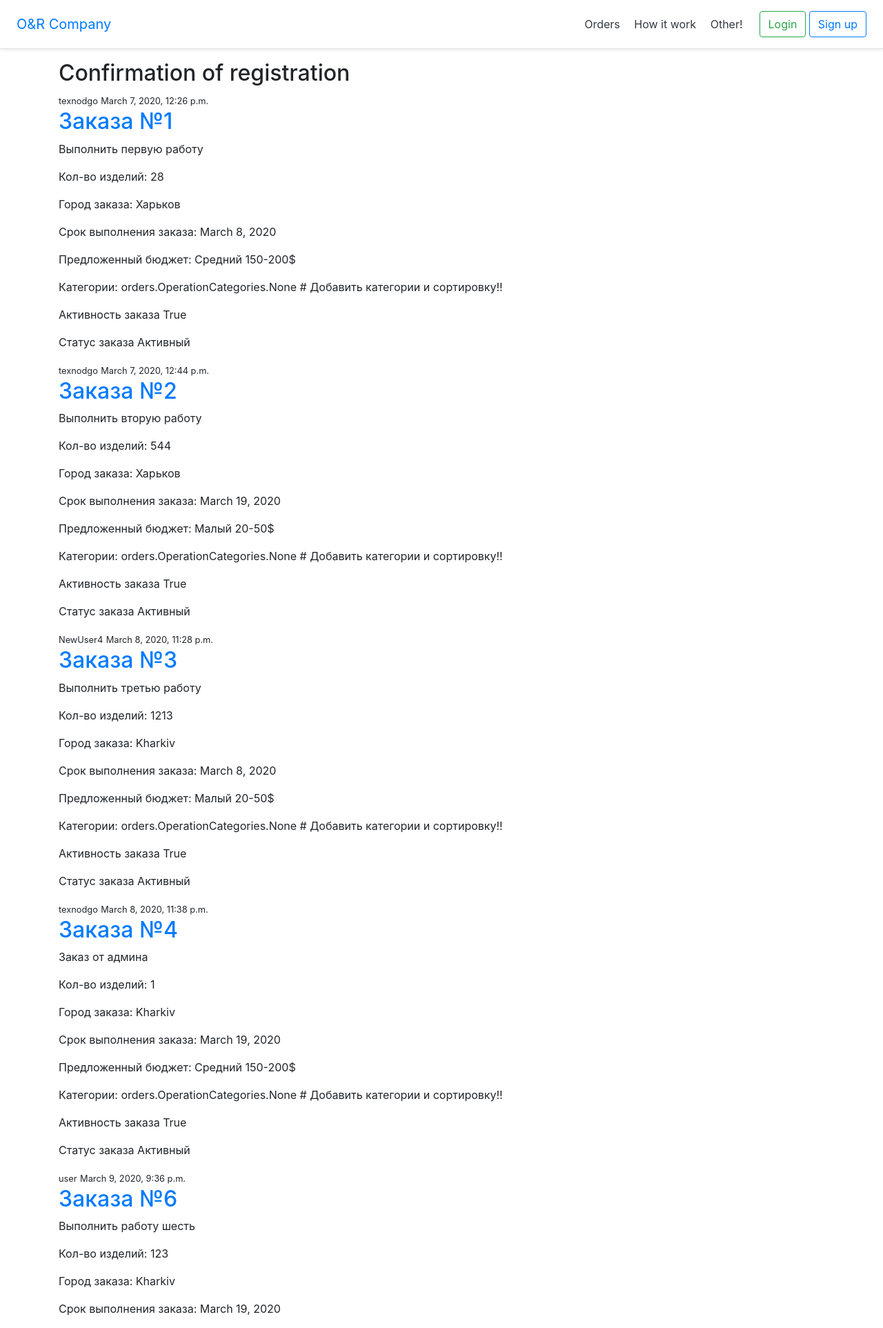
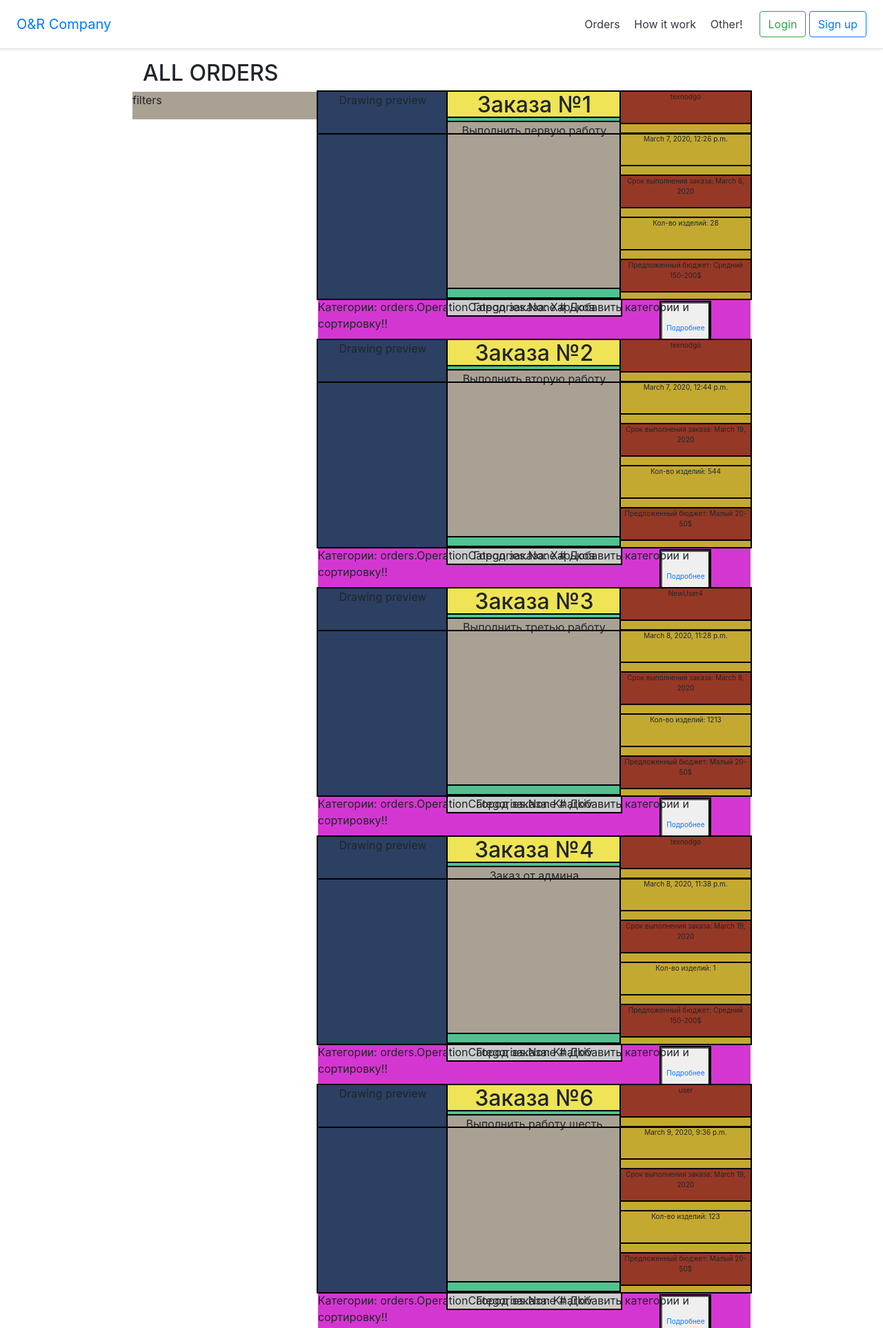
Before and after one commit to TexnoDgo/ORP, a Django app: page /orders/ in a window 1280 px wide. Shown: the top 1925 px of the page at 69% size. Run offline with Django 3.2, Linux system fonts and the light colour scheme; data comes from the database, SQL or seed files in the repository; both versions use the stored data as it was after the commit; some libraries are stand-ins or nearby versions.

Commit message:
html css

```diff
--- a/ORP_site/OR/orders/static/orders/style.css
+++ b/ORP_site/OR/orders/static/orders/style.css
@@ -61,3 +61,121 @@ body {
     width: 95%;
     font-size: 10px;
 }
+
+.page {
+    width: 70%;
+    position: absolute;
+    left: 15%;
+}
+
+.orders-filter {
+    background: #aaa195;
+    width: 30%;
+    float: left;
+}
+
+.orders-views {
+    background: #eee455;
+    width: 70%;
+    float: left;
+}
+
+.order-view {
+    background: #d437d1;
+    height: 360px;
+}
+
+.osnova {
+    background: #ccc666;
+    float: right;
+    width: 100%;
+    outline: 2px solid #000;
+}
+
+.draw-pre {
+    background: #2b4063;
+    width: 30%;
+    height: 300px;
+    float: left;
+    text-align: center;
+    outline: 2px solid #000;
+}
+
+.tit-des-city {
+    background: #4fc290;
+    width: 40%;
+    height: 300px;
+    float: left;
+    text-align: center;
+    outline: 2px solid #000;
+}
+
+.titile {
+    background: #eee455;
+    height:12%;
+    outline: 2px solid #000;
+}
+
+.description {
+    background: #aaa195;
+    outline: 2px solid #000;
+    height:80%;
+}
+
+.city {
+    background: #cccccc;
+    height:8%;
+    outline: 2px solid #000;
+}
+
+.other-pole {
+    background: #c4a931;
+    width: 30%;
+    height: 300px;
+    float: left;
+    text-align: center;
+    outline: 2px solid #000;
+    font-size: 10px;
+}
+
+.author {
+    height:15%;
+    background: #963826;
+    outline: 2px solid #000;
+}
+
+.date_create {
+    height:15%;
+    outline: 2px solid #000;
+}
+
+.lead_time {
+    height:15%;
+    background: #963826;
+    outline: 2px solid #000;
+}
+
+.amount {
+    height:15%;
+    outline: 2px solid #000;
+}
+
+.proposed_budget {
+    height:15%;
+    background: #963826;
+    outline: 2px solid #000;
+}
+
+.or-btn {
+    height:25%;
+    outline: 2px solid #000;
+}
+
+.category {
+    background: #963826;
+    height:60px;
+    width: 100%;
+    object-position: bottom;
+    margin-bottom: 20px;
+    outline: 2px solid #000;
+}
--- a/ORP_site/OR/orders/templates/orders/all_orders.html
+++ b/ORP_site/OR/orders/templates/orders/all_orders.html
@@ -1,10 +1,13 @@
 {% extends "HomePage/base.html" %}
 {% load i18n %}
 {% block title %}{% trans "All Orders" %}{% endblock %}
+{% load static %}
 
 {% block content %}
+    <link rel="stylesheet" href="{% static 'orders/style.css' %}">
+    <div class="page">
         <div class="container">
-        <h2>{% trans "Confirmation of registration" %}</h2>
+            <h2>{% trans "ALL ORDERS" %}</h2>
             {% if messages %}
                 {% for message in messages %}
                     <div class="alert alert-{{ message.tags }}">
@@ -13,19 +16,35 @@
                 {% endfor %}
             {% endif %}
         </div>
+        <div class="orders-filter">
+            <p>filters</p>
+        </div>
+        <div class="orders-views">
         {% for order in all_orders %}
-        <div class="container">
-            <small>{{ order.author }}</small>
-            <small>{{ order.date_create }}</small>
-            <h2><a href="{{order.id}}">{{ order.title }}</a></h2>
-            <p>{{ order.description }}</p>
-            <p>{% trans "Кол-во изделий: " %} {{ order.amount }}</p>
-            <p>{% trans "Город заказа: "%} {{ order.city }}</p>
-            <p>{% trans "Срок выполнения заказа: "%} {{ order.lead_time }}</p>
-            <p>{% trans "Предложенный бюджет: " %} {{ order.proposed_budget }}</p>
+            <div class="order-view">
+                <div class="osnova">
+                    <div class="draw-pre">
+                        <p>Drawing preview</p>
+                    </div>
+                    <div class="tit-des-city">
+                        <h2 class="titile"><a>{{ order.title }}</a></h2>
+                        <p class="description">{{ order.description }}</p>
+                        <p class="city">{% trans "Город заказа: "%} {{ order.city }}</p>
+                    </div>
+                    <div class="other-pole">
+                        <p class="author">{{ order.author }}</p>
+                        <p class="date_create">{{ order.date_create }}</p>
+                        <p class="lead_time">{% trans "Срок выполнения заказа: "%} {{ order.lead_time }}</p>
+                        <p class="amount">{% trans "Кол-во изделий: " %} {{ order.amount }}</p>
+                        <p class="proposed_budget">{% trans "Предложенный бюджет: " %} {{ order.proposed_budget }}</p>
+                        <button class="or-btn"><a href="{{order.id}}">Подробнее</a></button>
+                    </div>
+                </div>
+                <div class="category">
                     <p>{% trans "Категории: " %} {{ order.categories }} # Добавить категории и сортировку!!</p>
-            <p>{% trans "Активность заказа" %} {{ order.activity }}</p>
-            <p>{% trans "Статус заказа" %} {{ order.status }}</p>
+                </div>
             </div>
         {% endfor %}
+        </div>
+    </div>
 {% endblock %}
```
Also changed, not shown: ORP_site/OR/db.sqlite3. Lines whose indentation alone changed are shown as unchanged.
